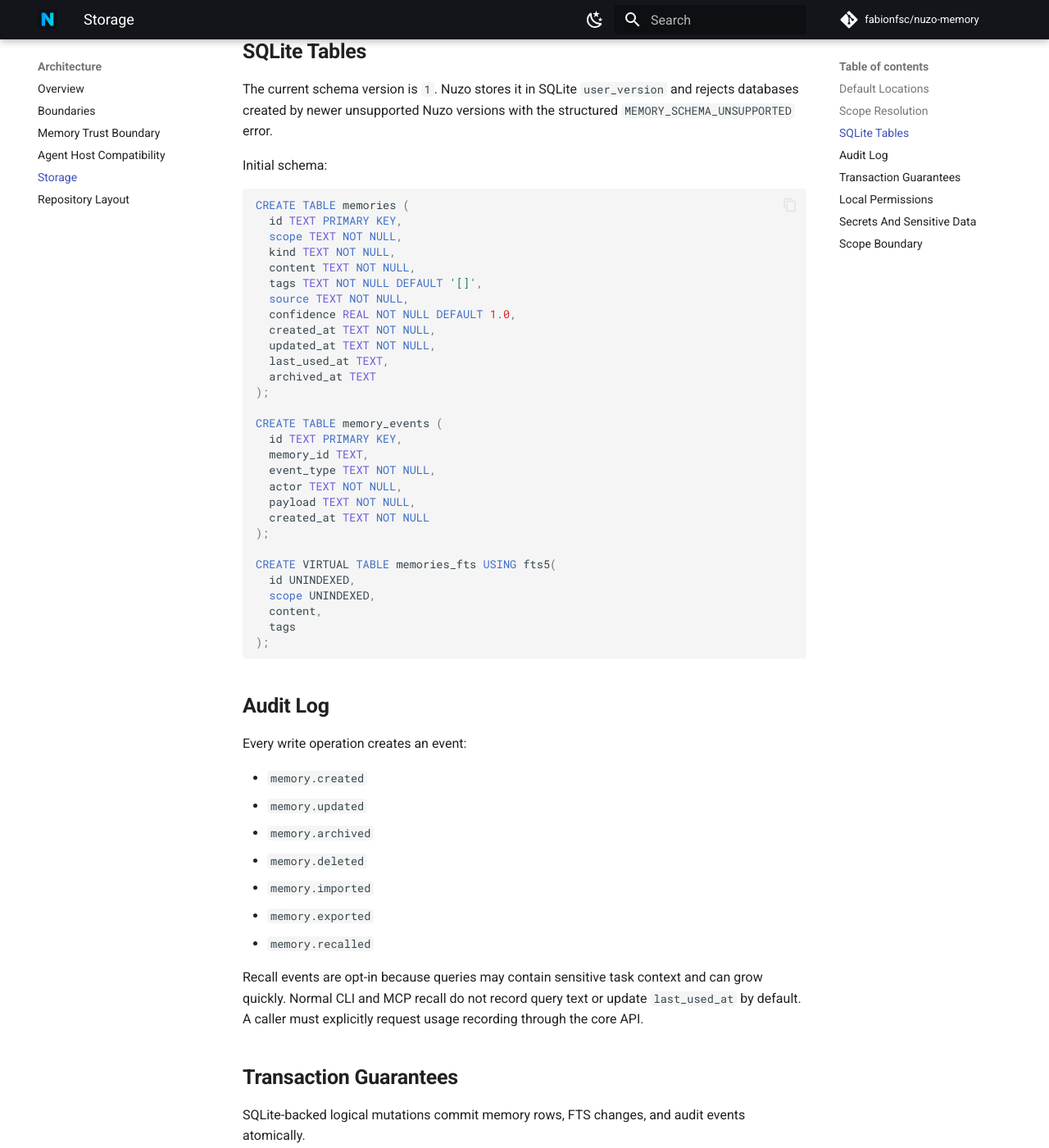
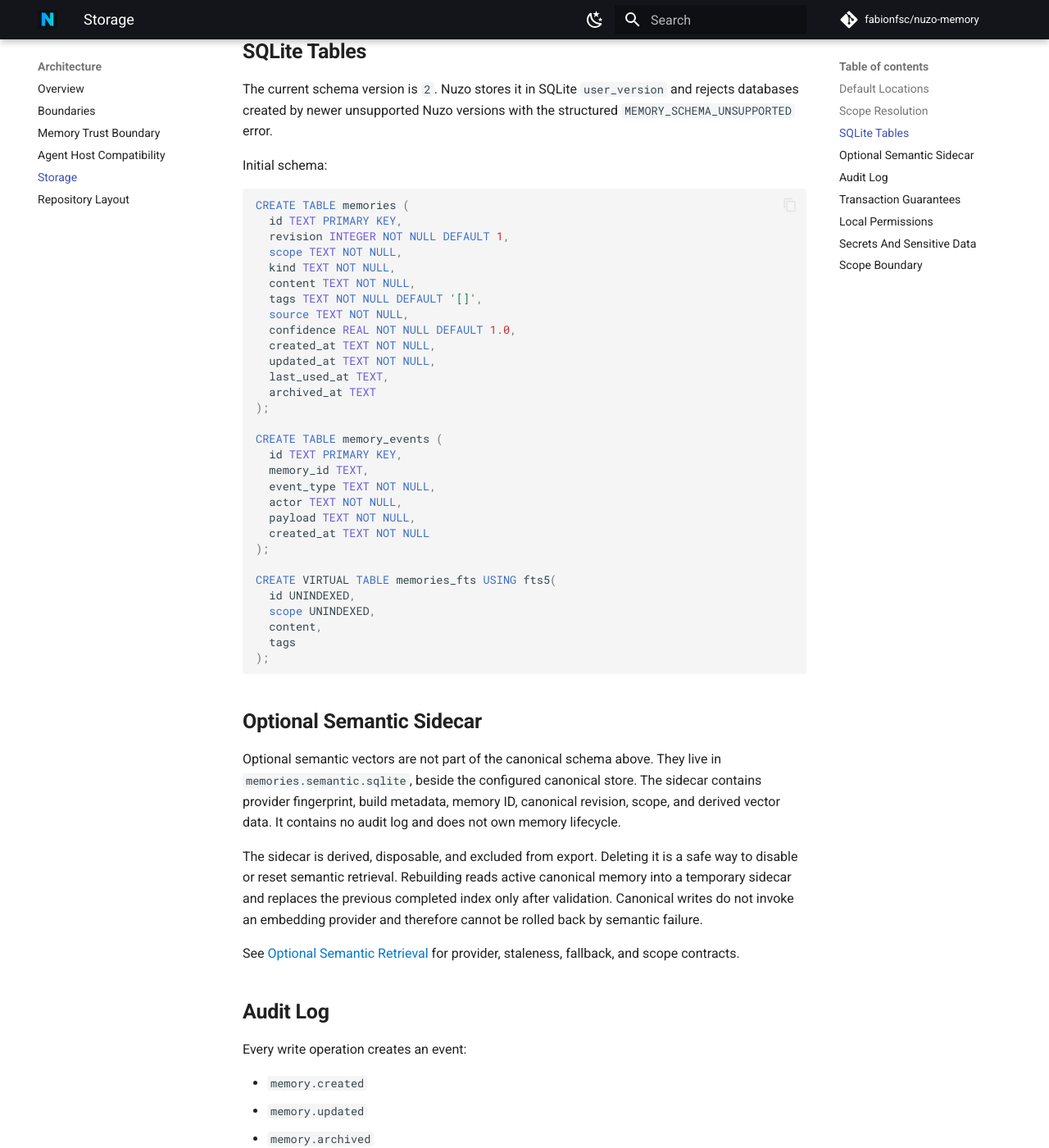
Before and after one commit to fabionfsc/nuzo-memory, an MkDocs documentation site: the page built from docs/architecture/storage.md, in a window 1280 px wide and 1400 px high, scrolled down 915 px. Shown: the whole window at 82% size. Built offline with MkDocs 1.6.1 and Material for MkDocs 9.7.7, drawn with Linux system fonts in a browser that asks for light colours; comment, search, counter and statistics services are not loaded.

Commit message:
docs(semantics): define optional provider boundary

````diff
--- a/docs/architecture/storage.md
+++ b/docs/architecture/storage.md
@@ -38,7 +38,7 @@
 
 ## SQLite Tables
 
-The current schema version is `1`. Nuzo stores it in SQLite `user_version` and
+The current schema version is `2`. Nuzo stores it in SQLite `user_version` and
 rejects databases created by newer unsupported Nuzo versions with the
 structured `MEMORY_SCHEMA_UNSUPPORTED` error.
 
@@ -47,6 +47,7 @@
 ```sql
 CREATE TABLE memories (
   id TEXT PRIMARY KEY,
+  revision INTEGER NOT NULL DEFAULT 1,
   scope TEXT NOT NULL,
   kind TEXT NOT NULL,
   content TEXT NOT NULL,
@@ -75,6 +76,23 @@
   tags
 );
 ```
+
+## Optional Semantic Sidecar
+
+Optional semantic vectors are not part of the canonical schema above. They
+live in `memories.semantic.sqlite`, beside the configured canonical store.
+The sidecar contains provider fingerprint, build metadata, memory ID, canonical
+revision, scope, and derived vector data. It contains no audit log and does not
+own memory lifecycle.
+
+The sidecar is derived, disposable, and excluded from export. Deleting it is a
+safe way to disable or reset semantic retrieval. Rebuilding reads active
+canonical memory into a temporary sidecar and replaces the previous completed
+index only after validation. Canonical writes do not invoke an embedding
+provider and therefore cannot be rolled back by semantic failure.
+
+See [Optional Semantic Retrieval](../spec/semantic-retrieval.md) for provider,
+staleness, fallback, and scope contracts.
 
 ## Audit Log
 
--- a/mkdocs.yml
+++ b/mkdocs.yml
@@ -96,6 +96,7 @@
   - Specification:
       - Memory Model: spec/memory-model.md
       - Capture Suggestions: spec/capture-suggestions.md
+      - Optional Semantic Retrieval: spec/semantic-retrieval.md
       - Init: spec/init.md
       - API Versioning: spec/api-versioning.md
   - Operations:
@@ -128,3 +129,4 @@
       - Host Plugin Runtime Distribution: adr/0006-host-plugin-runtime-distribution.md
       - Test Organization: adr/0007-test-organization.md
       - Opt-In Capture Relationship Evidence: adr/0008-opt-in-capture-relationship-evidence.md
+      - Optional Derived Semantic Retrieval: adr/0009-optional-derived-semantic-retrieval.md
````
Also changed, not shown: docs/README.md (+20 -19 lines), docs/adr/0009-optional-derived-semantic-retrieval.md (added, +77 -0 lines), docs/architecture/overview.md (+5 -1 lines), docs/operations/privacy-and-security.md (+11 -0 lines), docs/spec/api-versioning.md (+5 -0 lines), docs/spec/semantic-retrieval.md (added, +147 -0 lines).
